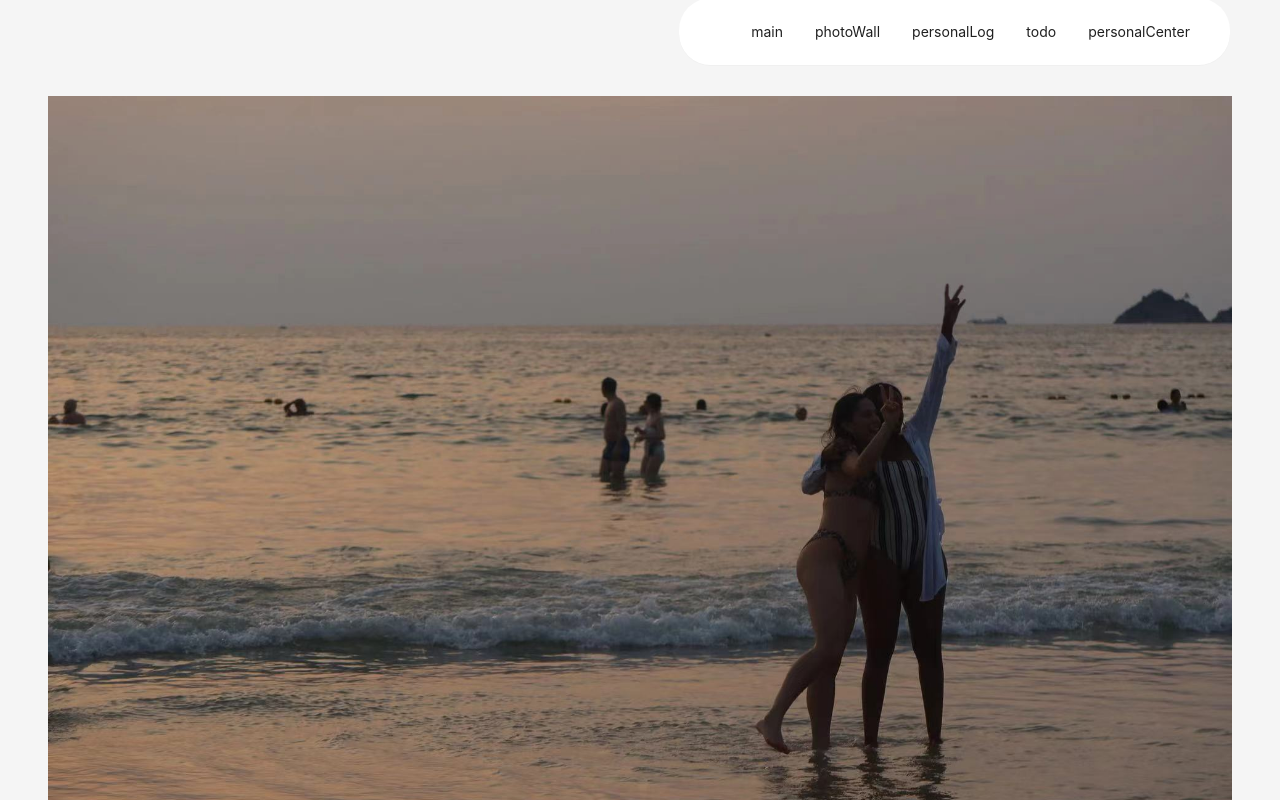
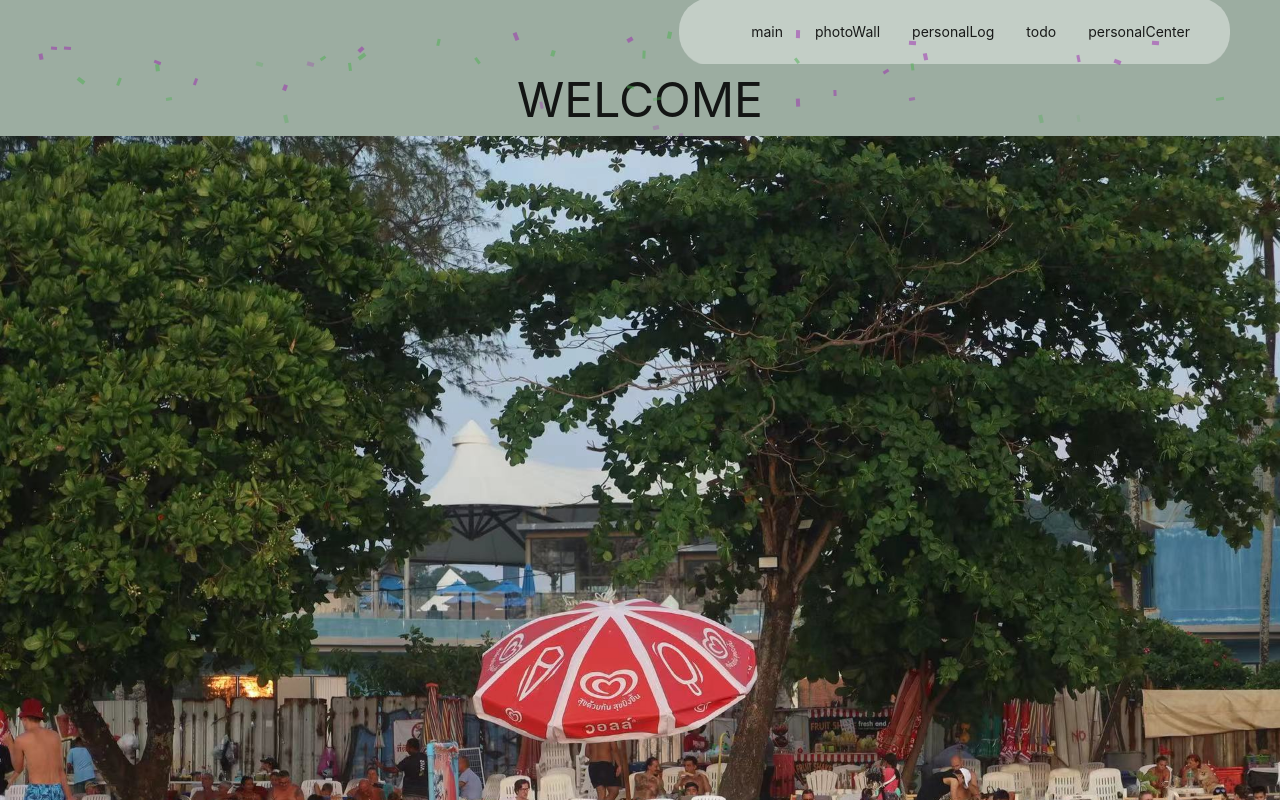
Before and after one commit to gwifloria/bj-fantasy-island, a React (Vite) app: page / in a window 1280 px wide. Shown: the top 800 px of the page. Built offline with nearby package versions, Linux system fonts and the light colour scheme.

Commit message:
feat: 首页样式调整

```diff
--- a/package.json
+++ b/package.json
@@ -5,6 +5,7 @@
   "type": "module",
   "scripts": {
     "dev": "vite",
+    "start": "vite",
     "build": "tsc && vite build",
     "lint": "eslint src --ext ts,tsx --report-unused-disable-directives",
     "preview": "vite preview",
@@ -15,6 +16,7 @@
   "dependencies": {
     "@ant-design/icons": "^5.1.3",
     "antd": "^5.8.4",
+    "hex-to-rgba": "^2.0.1",
     "lodash": "^4.17.21",
     "react": "^18.2.0",
     "react-dom": "^18.2.0",
--- a/src/App.tsx
+++ b/src/App.tsx
@@ -1,15 +1,28 @@
-import { ConfigProvider, Layout } from 'antd';
+import { ConfigProvider, Layout, theme } from 'antd';
 import { Content, Footer, Header } from 'antd/es/layout/layout';
 import { useRoutes } from 'react-router-dom';
 import './App.scss';
 import { NavigationBar } from './components/NavigationBar';
 import { themeConfig } from './constants/theme';
 import { routesList } from './router';
+const { useToken } = theme;
+
+const MainLayout = () => {
+  const element = useRoutes(routesList);
+  const { token: customTheme } = useToken();
+
+  return <Layout className="layout">
+    <Header style={{ backgroundColor: customTheme.colorPrimary, display: 'flex', alignItems: 'center', justifyContent: 'flex-end' }}>
+      <NavigationBar></NavigationBar>
+    </Header>
+    <Content>
+      {element}
+    </Content>
+  </Layout>
+}
 
 
 function App() {
-  const element = useRoutes(routesList);
-
   return (
     <>
       <ConfigProvider
@@ -17,17 +30,7 @@ function App() {
           token: { ...themeConfig },
         }}
       >
-        <Layout className="layout">
-          <Header style={{ display: 'flex', background: 'none', alignItems: 'center', justifyContent: 'flex-end' }}>
-            <NavigationBar></NavigationBar>
-          </Header>
-          <Content style={{ padding: '32px 48px' }}>
-            <div className="site-layout-content" >
-              {element}
-            </div>
-          </Content>
-          <Footer style={{ textAlign: 'center' }}>BJ FANTASY ISLAND@2023</Footer>
-        </Layout>
+        <MainLayout />
       </ConfigProvider>
     </>
   )
--- a/src/components/NavigationBar/index.scss
+++ b/src/components/NavigationBar/index.scss
@@ -1,4 +1,5 @@
 .navigation-bar__container{
   border-radius: 32px;
   padding:2px 24px;
+  background: rgba(255,255,255,0.4);
 }
--- a/src/components/NavigationBar/index.tsx
+++ b/src/components/NavigationBar/index.tsx
@@ -1,3 +1,4 @@
+import { useThemeToken } from "@/hooks/useThemeToken";
 import { routesList } from "@/router";
 import { Menu, MenuProps } from "antd";
 import { useMemo } from "react";
@@ -19,6 +20,8 @@ export const NavigationBar = () => {
     navigate(`/${key}`)
   }
 
+
+
   return (
     <Menu
       className="navigation-bar__container"
--- /dev/null
+++ b/src/components/PersonalIntroduction/index.scss
@@ -0,0 +1,39 @@
+
+  .text {padding:40px 0;text-align:center;}
+  .container {
+     text-align:center;
+     font-size:48px;
+     position: relative;
+     .confetti {
+        >.particle {
+           opacity:0;
+           position: absolute;
+           animation: confetti 3s ease-in infinite;
+           &.c1 {
+              background-color:rgba(76,175,80,0.5);
+           }
+           &.c2 {
+              background-color:rgba(156,39,176,0.5);
+           }
+        }
+     }
+  }
+
+@keyframes confetti {
+  0% {
+     opacity:0;
+     transform:translateY(0%) rotate(0deg);
+  }
+  10% {
+     opacity:1;
+  }
+  35% {
+     transform:translateY(-800%) rotate(270deg);
+  }
+  80% {
+     opacity:1;
+  }
+  100% {
+     opacity:0;
+     transform:translateY(2000%) rotate(1440deg);
+  }}
--- /dev/null
+++ b/src/components/PersonalIntroduction/index.tsx
@@ -0,0 +1,36 @@
+import { useLayoutEffect, useMemo, useRef, useState } from 'react'
+import './index.scss'
+import { isNumber } from 'lodash'
+
+export const PersonalIntroduction = () => {
+  const domRef = useRef<HTMLDivElement>(null)
+  const [width, setWidth] = useState<number>()
+
+  const rnd = (m: number, n: number) => {
+    m = isNumber(m) ? m : parseInt(m);
+    n = isNumber(n) ? n : parseInt(n);
+    return Math.floor(Math.random() * (n - m + 1)) + m;
+  }
+
+  useLayoutEffect(() => {
+    if (domRef.current) {
+      setWidth(domRef.current.offsetWidth);
+    }
+  }, [domRef]);
+
+  const renderChildren = useMemo(() => {
+    if (!width) { return <></> }
+    const count = Math.floor(width / 50 * 10)
+    const numArray = new Array(count).fill(0)
+    return numArray.map((_i, index) => <span key={index} className={`particle c${rnd(1, 2)}`} style={{ top: `${rnd(10, 50)} %`, left: `${rnd(0, 100)}%`, width: `${rnd(6, 8)}px`, height: `${rnd(3, 4)}px`, animationDelay: `${(rnd(0, 30) / 10)}s` }}  ></span>)
+  }, [width])
+
+
+  return (<div className="personal-introduction__wrapper">
+    <div className="container">
+      <span ref={domRef} className="text confetti">WELCOME
+        {renderChildren}
+      </span>
+    </div>
+  </div>)
+}
--- a/src/constants/theme.ts
+++ b/src/constants/theme.ts
@@ -1,8 +1,8 @@
 import { ThemeConfig } from "antd";
 
 export const themeConfig:ThemeConfig["token"] = {
-  "colorPrimary": "#9cada1",
-    "colorInfo": "#9cada1",
-    "colorSuccess": "#a0cca0",
-    "colorWarning": "#c9957a",
-    "colorError": "#da7775"}
+    colorPrimary: "#9cada1",
+    colorInfo: "#9cada1",
+    colorSuccess: "#a0cca0",
+    colorWarning: "#c9957a",
+    colorError: "#da7775"}
--- /dev/null
+++ b/src/hooks/useThemeToken.ts
@@ -0,0 +1,7 @@
+import { theme } from "antd";
+
+export const useThemeToken = ()=>{
+  const { useToken } = theme;
+  const { token } = useToken();
+  return {token}
+}
--- a/src/main.tsx
+++ b/src/main.tsx
@@ -9,6 +9,5 @@ ReactDOM.createRoot(document.getElementById('root') as HTMLElement).render(
     <HashRouter>
       <App />
     </HashRouter>
-
   </React.StrictMode>,
 )
--- a/src/pages/Main/index.tsx
+++ b/src/pages/Main/index.tsx
@@ -1,9 +1,13 @@
+import { PersonalIntroduction } from "@/components/PersonalIntroduction"
 import { PhotoCarousel } from "@/components/PhotoCarousel"
-
+import './index.scss'
+import { useThemeToken } from "@/hooks/useThemeToken"
 const Main = () => {
+  const { token } = useThemeToken()
   return (
-    <div className="main_wrapper">
+    <div style={{background:token.colorPrimary}} className="main-page--container">
       {/* avatar */}
+      <PersonalIntroduction></PersonalIntroduction>
       <PhotoCarousel />
     </div>
   )
--- a/src/pages/Todos/config.ts
+++ b/src/pages/Todos/config.ts
@@ -4,15 +4,15 @@ export const todoItems:{title:string,content:string}[] = [
     content:'做一个今天吃什么的小游戏'
   },
   {
-    title:'',
-    content:'发布到服务器上去，申请一个域名'
+    title:'后端开发',
+    content:'完成todolist的CRUD功能'
   },
   {
-    title:'',
-    content:''
+    title:'建议',
+    content:'添加建议模块'
   },
   {
-    title:'',
-    content:''
-  }
+    title:'express+mongodb',
+    content:'做一个大文件上传的功能'
+  },
 ]
--- a/src/pages/Todos/index.tsx
+++ b/src/pages/Todos/index.tsx
@@ -1,21 +1,15 @@
 import { Row, Col, Card } from "antd"
+import { todoItems } from "./config"
 
 export const Todos = () => {
   return <Row gutter={16}>
-    <Col span={8}>
-      <Card title="Card title" bordered={false}>
-        Card content
-      </Card>
-    </Col>
-    <Col span={8}>
-      <Card title="Card title" bordered={false}>
-        Card content
-      </Card>
-    </Col>
-    <Col span={8}>
-      <Card title="Card title" bordered={false}>
-        Card content
-      </Card>
-    </Col>
+    {
+      todoItems?.map((i) => <Col key={i.title} span={8}>
+        <Card title={i.title} bordered={false}>
+          {i.content}
+        </Card>
+      </Col>)
+    }
+
   </Row>
 }
```
Also changed, not shown: 1 other file (tests, documents, lock files or other folders).
